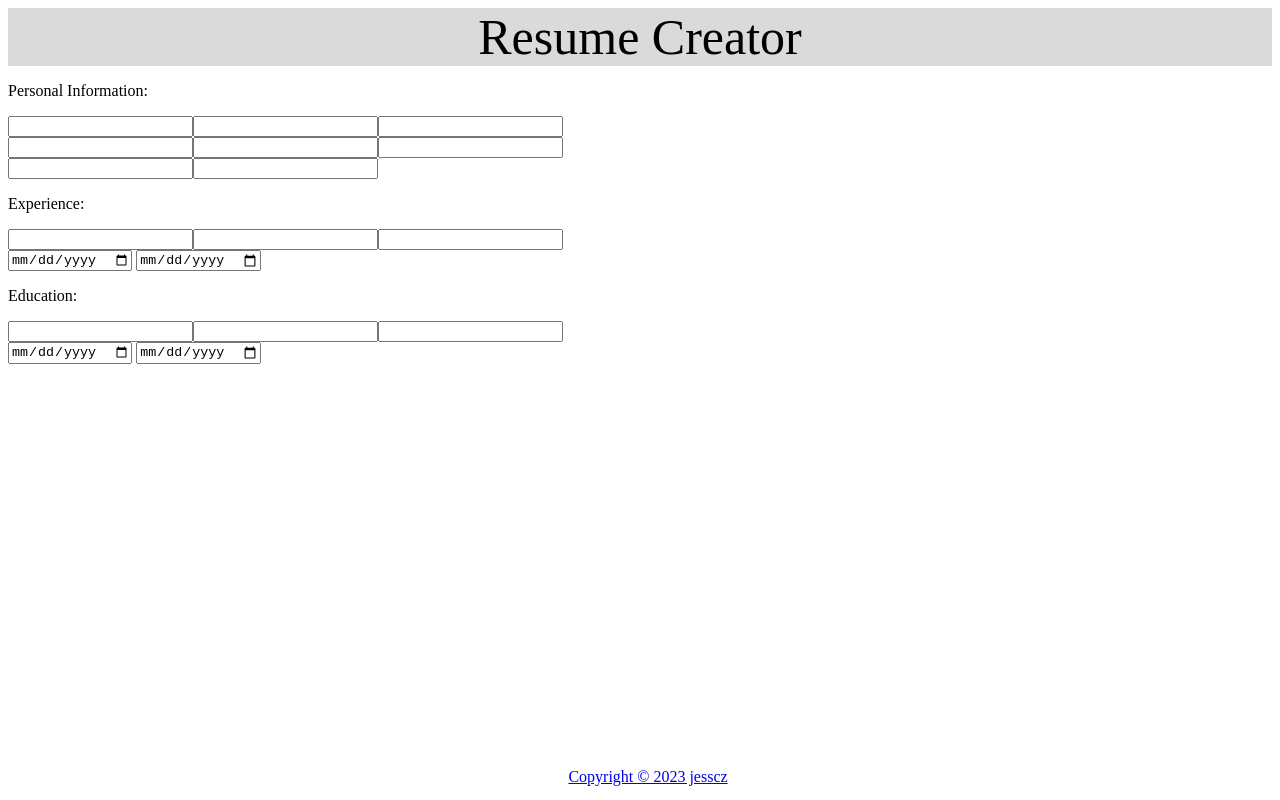
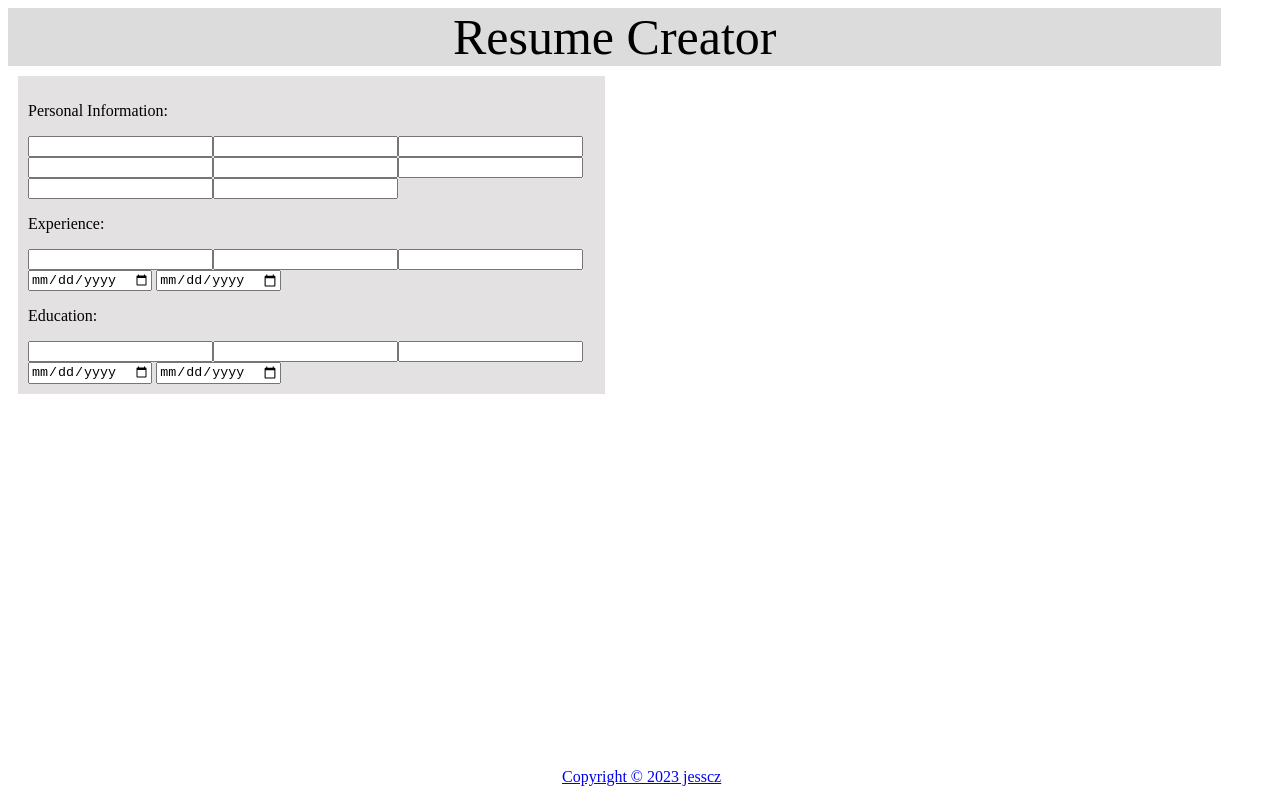
Before and after one commit to jesscz/cv-app, a React (Create React App) app: page / in a window 1280 px wide. Built offline with nearby package versions, Linux system fonts and the light colour scheme.

Commit message:
Add some CSS to help visualize

```diff
--- a/src/components/Education.js
+++ b/src/components/Education.js
@@ -8,7 +8,7 @@ class Education extends Component {
                 <p
                     id="education"
                     className="title">
-                        Education:
+                    Education:
                 </p>
                 <label htmlFor="position">
                     <input
--- a/src/components/Experience.js
+++ b/src/components/Experience.js
@@ -8,7 +8,7 @@ class Experience extends Component {
                 <p
                     id="experience"
                     className="title">
-                        Experience:
+                    Experience:
                 </p>
                 <label htmlFor="position">
                     <input
--- a/src/components/PersonalInfo.js
+++ b/src/components/PersonalInfo.js
@@ -8,7 +8,7 @@ class PersonalInfo extends Component {
                 <p
                     id="personalInformation"
                     className="title">
-                        Personal Information:
+                    Personal Information:
                 </p>
                 <label htmlFor="firstName">
                     <input
--- a/src/css/App.css
+++ b/src/css/App.css
@@ -1,17 +1,24 @@
-.main{
+.main {
     display: grid;
-    grid-template-columns: 50% 50%;
+    grid-template-columns: 48% 48%;
 }
 header {
     font-size: 50px;
-    background-color: rgb(218, 218, 218);
+    background-color: rgb(220, 220, 220);
     text-align: center;
+    width: 100%;
     grid-column: 1/3;
 }
 footer {
     position: absolute;
     bottom: 0;
-    width: 100%;
+    width: 99%;
     height: 2rem;
     text-align: center;
+    background-color: white;
 }
+.form {
+    background-color: rgb(227, 225, 225);
+    margin: 10px;
+    padding: 10px;
+}
```
